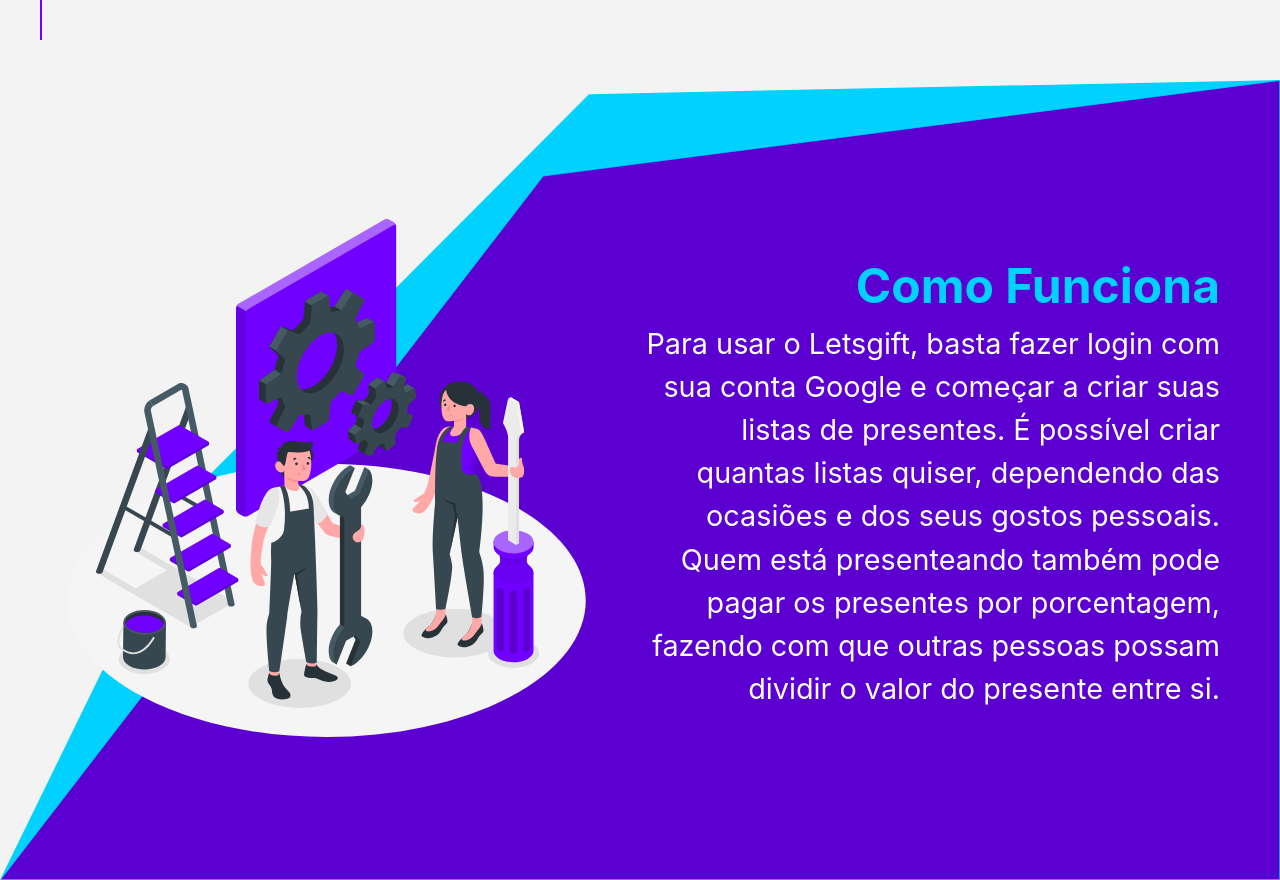
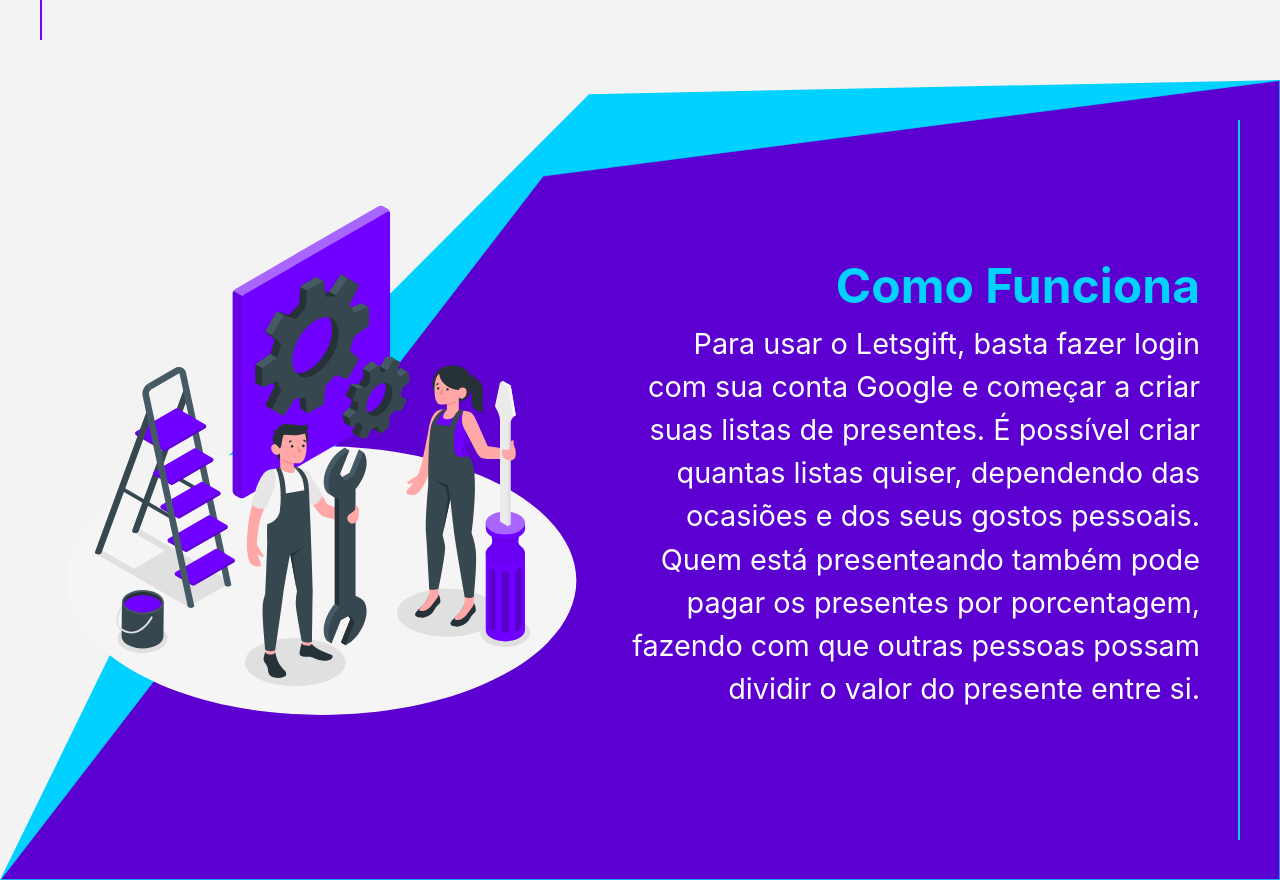
Before and after one commit to lcpsd/LetsGift-Landing-Page, a Next.js app: page / in a window 1280 px wide. Shown: the part 1520-2400 px from the top of the page. Built offline with nearby package versions, Linux system fonts and the light colour scheme.

Commit message:
animation: HowWorksSection

```diff
--- a/src/components/sections/HowWorks.tsx
+++ b/src/components/sections/HowWorks.tsx
@@ -1,4 +1,5 @@
 import { Flex, Img, Text } from "@chakra-ui/react";
+import { MotionBox, MotionFlex, MotionImage } from "../../utils/chakraFramer";
 import { Section } from "../Section";
 
 export function HowWorksSection() {
@@ -9,34 +10,62 @@
             direction={{ base: "column", lg: "row" }}
             h={{ base: "100%", lg: "100vh" }}
         >
+            {/* Vector */}
             <Flex
                 align="center"
                 justify="center"
                 flex={1}
                 order={{ base: 1, lg: 0 }}
             >
-                <Img
+                <MotionImage
                     src="/images/maintenance.svg"
+                    h="80%"
+                    initial={{ y: 20 }}
+                    animate={{ y: -20 }}
+                    transition={{
+                        duration: 5,
+                        ease: "easeInOut",
+                        repeat: Infinity,
+                        repeatType: "reverse",
+                    }}
                 />
             </Flex>
 
-            <Flex
+            {/* Text */}
+            <MotionFlex
+                initial={{ y: 100, opacity: 0 }}
+                whileInView={{ y: 0, opacity: 1 }}
+                transition={{ duration: 0.5, ease: "easeIn" }}
                 direction="column"
                 align="center"
                 justify="center"
                 flex={1}
-                pr={5}
+                pr={10}
+                position="relative"
             >
-                <Text color="tertiary" fontWeight="bold" fontSize="3rem" textAlign={{ base: "center", lg: "right" }} w="100%">
+                <MotionBox
+                    w="2px"
+                    h="100%"
+                    bg="tertiary"
+                    top="0"
+                    bottom="0"
+                    right="0"
+                    position="absolute"
+                    initial={{ height: "0px" }}
+                    whileInView={{ height: "100%" }}
+                    transition={{ duration: 1 }}
+                />
+
+                <Text color="tertiary" fontWeight="bold" fontSize={{ base: "2rem", lg: "3rem" }} textAlign="right" w="100%">
                     Como Funciona
                 </Text>
 
-                <Text fontSize="1.8rem" color="white" textAlign={{ base: "center", lg: "right" }}>
+                <Text fontSize={{ base: "1.1rem", lg: "1.8rem" }} color="white" textAlign="right">
                     Para usar o Letsgift, basta fazer login com sua conta Google e começar a criar suas listas de presentes. É possível criar quantas listas quiser, dependendo das ocasiões e dos seus gostos pessoais.
 
                     Quem está presenteando também pode pagar os presentes por porcentagem, fazendo com que outras pessoas possam dividir o valor do presente entre si.
                 </Text>
-            </Flex>
+            </MotionFlex>
         </Section>
     )
 }
--- a/src/pages/index.tsx
+++ b/src/pages/index.tsx
@@ -10,10 +10,14 @@
 export default function Home() {
 
   return (
-    <Container scrollSnapType="y mandatory" scrollBehavior="smooth">
+    <Container overflowX="hidden">
       <Indicator />
 
-      <BgImage url="/images/vector01.svg">
+      <BgImage
+        url="/images/vector01.svg"
+        bgColor={{ base: "secondary", lg: "transparent" }}
+        bgSize={{ base: "0, 0", lg: "100%, 100%" }}
+      >
         <HeaderSection />
       </BgImage>
 
```
